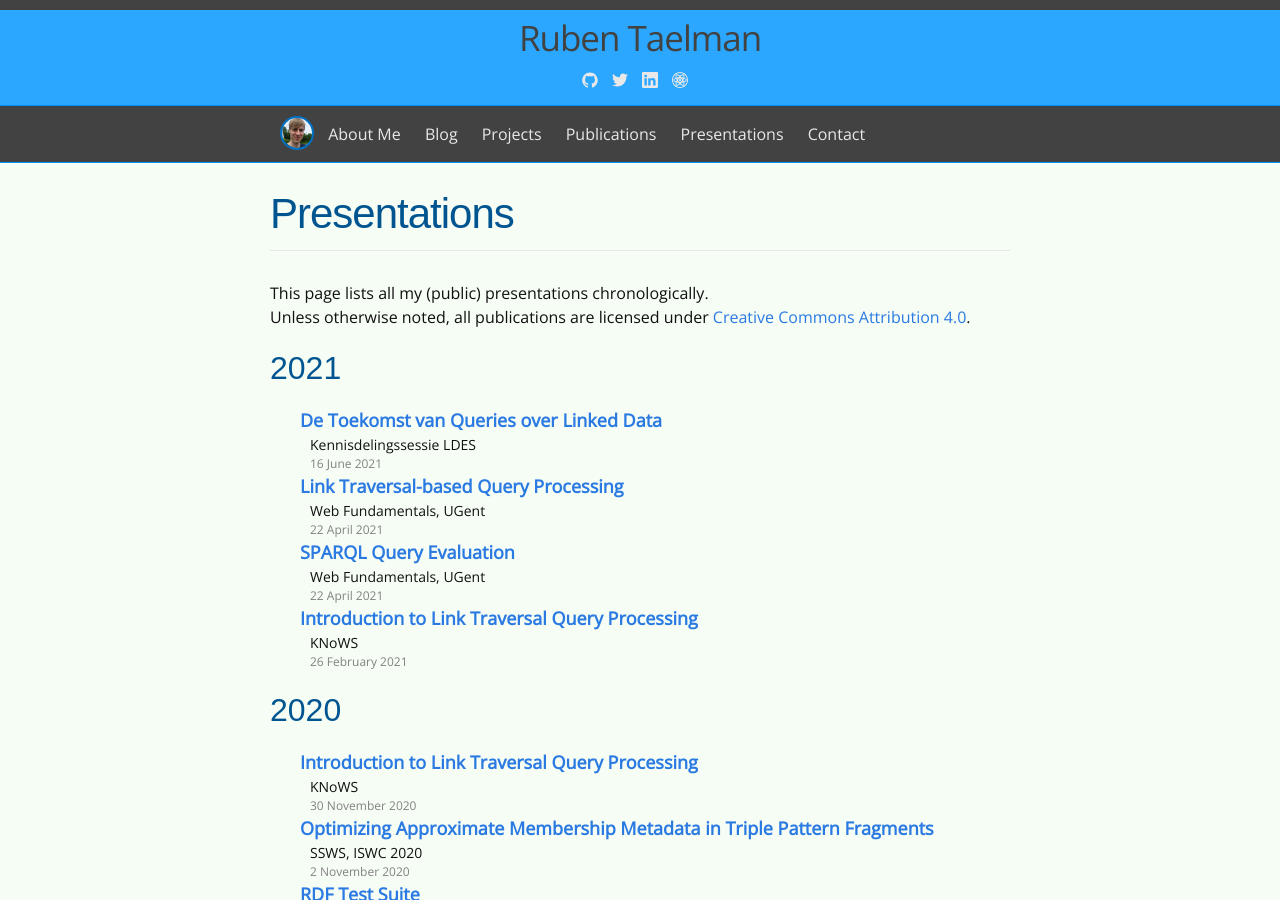
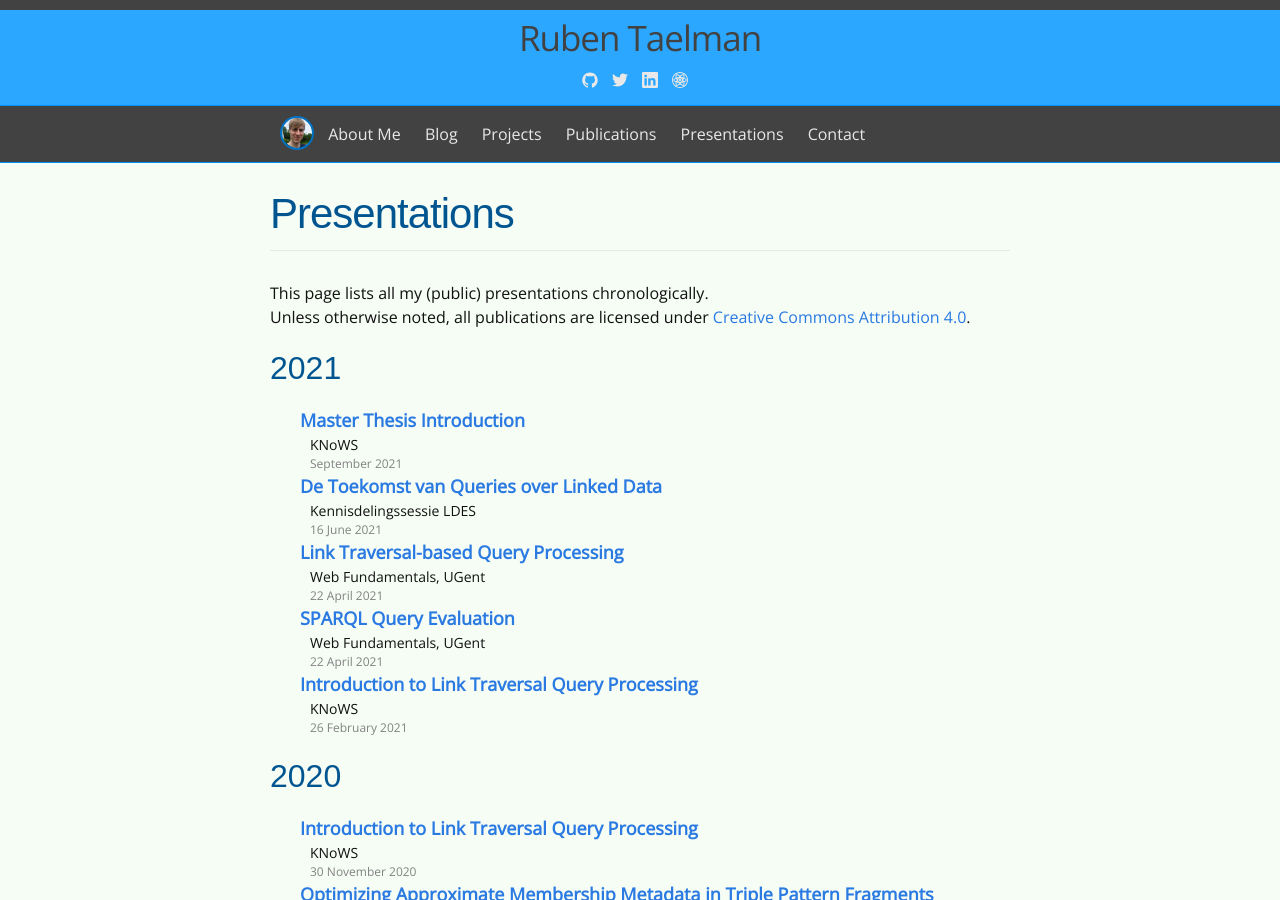
Before and after one commit to rubensworks/rubensworks.net, a Jekyll site: the page built from presentations.md, in a window 1280 px wide and 900 px high. Built offline with Jekyll 4.4.1, drawn with Linux system fonts in a browser that asks for light colours; some web fonts are replaced.

Commit message:
Add 2021-knows-master-thesis-intro presentation

```diff
--- a/_data/presentations.yml
+++ b/_data/presentations.yml
@@ -1,3 +1,8 @@
+"2021-knows-master-thesis-intro":
+    title: "Master Thesis Introduction"
+    venue: "KNoWS"
+    date: "September 2021"
+    url: "https://www.rubensworks.net/raw/slides/2021/knows-master-thesis-intro/"
 "2021-iv-querying":
     title: "De Toekomst van Queries over Linked Data"
     venue: "Kennisdelingssessie LDES"
```
